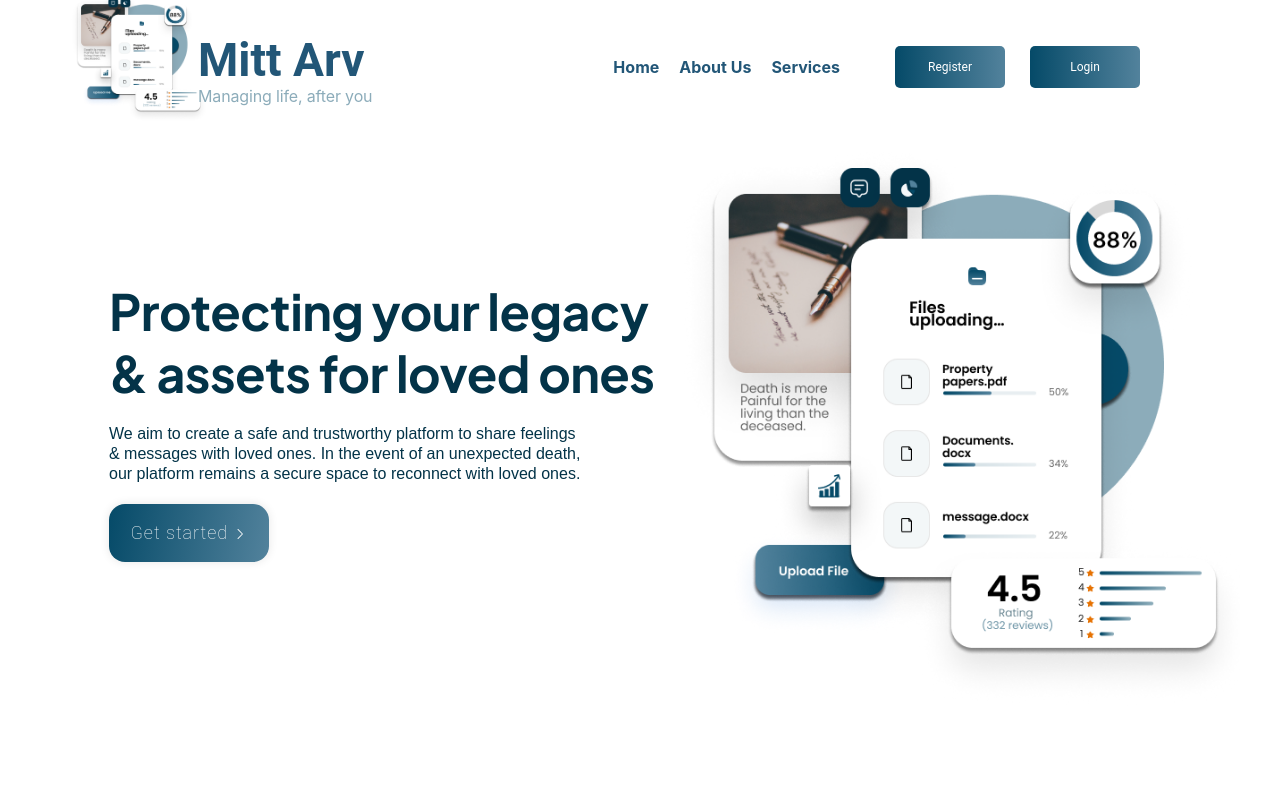
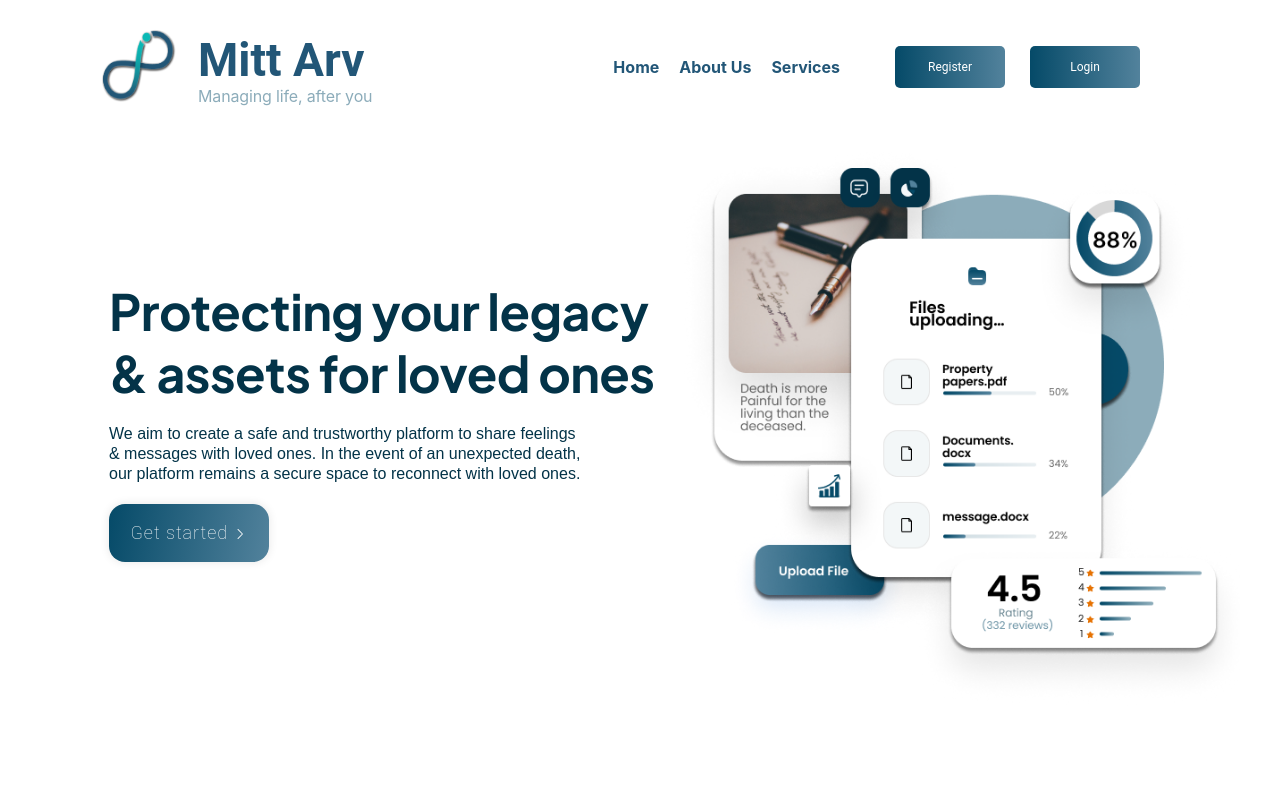
Before and after one commit to oludavid1/Mitt, a plain HTML site: page index.html in a window 1280 px wide. Shown: the top 800 px of the page. Drawn offline with Linux system fonts and the light colour scheme; a web font is replaced by a local one.

Commit message:
Second Commit

```diff
--- a/index.html
+++ b/index.html
@@ -23,7 +23,7 @@
             </div>
             <div class="logo">
               <div class="text">
-                <img src="./images/Group 113.png" class="log" alt="" />
+                <img src="./images/mitt_arv-removebg-preview.png" class="log" alt="" />
                 <div class="text-content">
                   <h2><a href="#">Mitt Arv</a></h2>
                   <span class="after">Managing life, after you</span>
```
